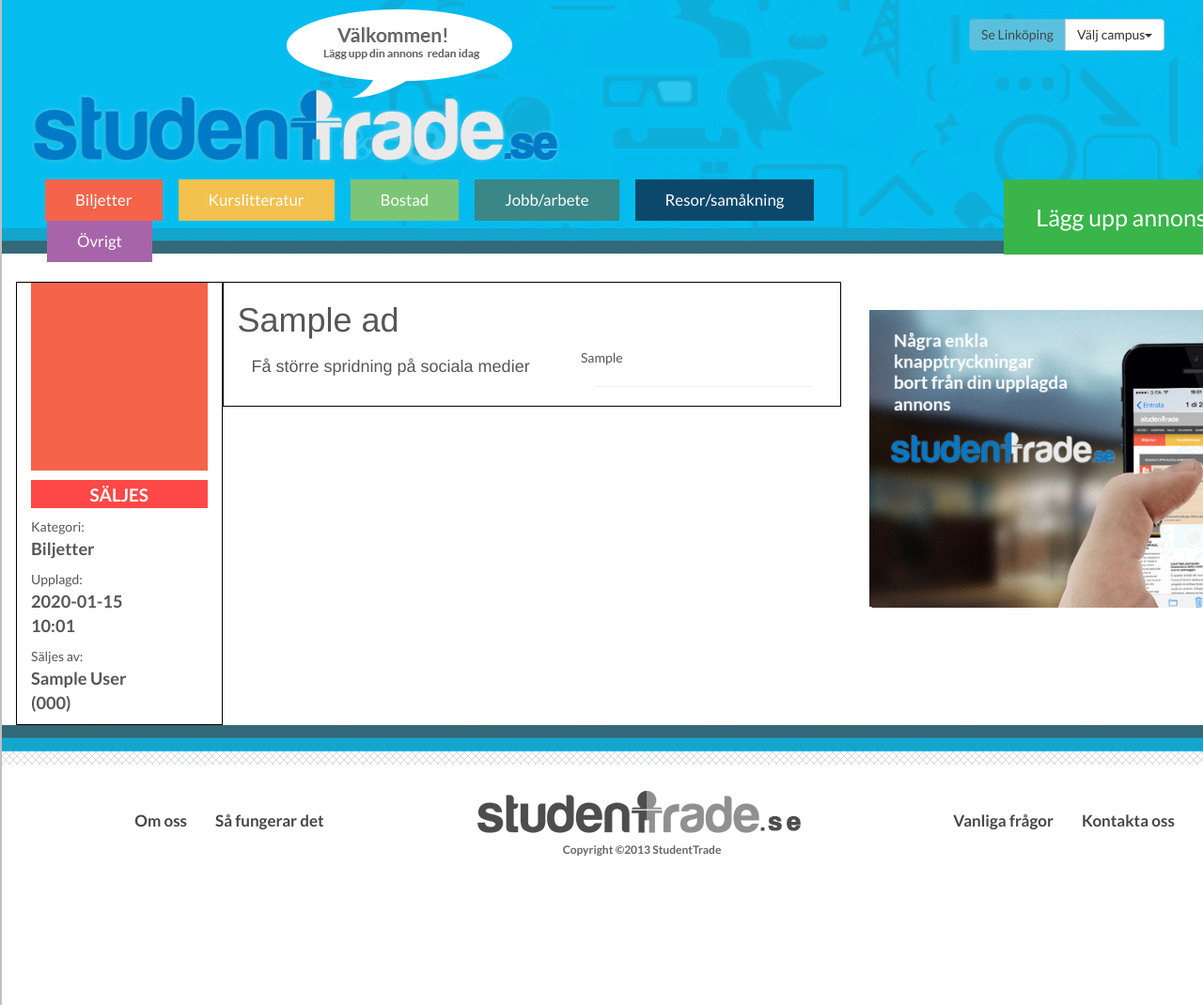
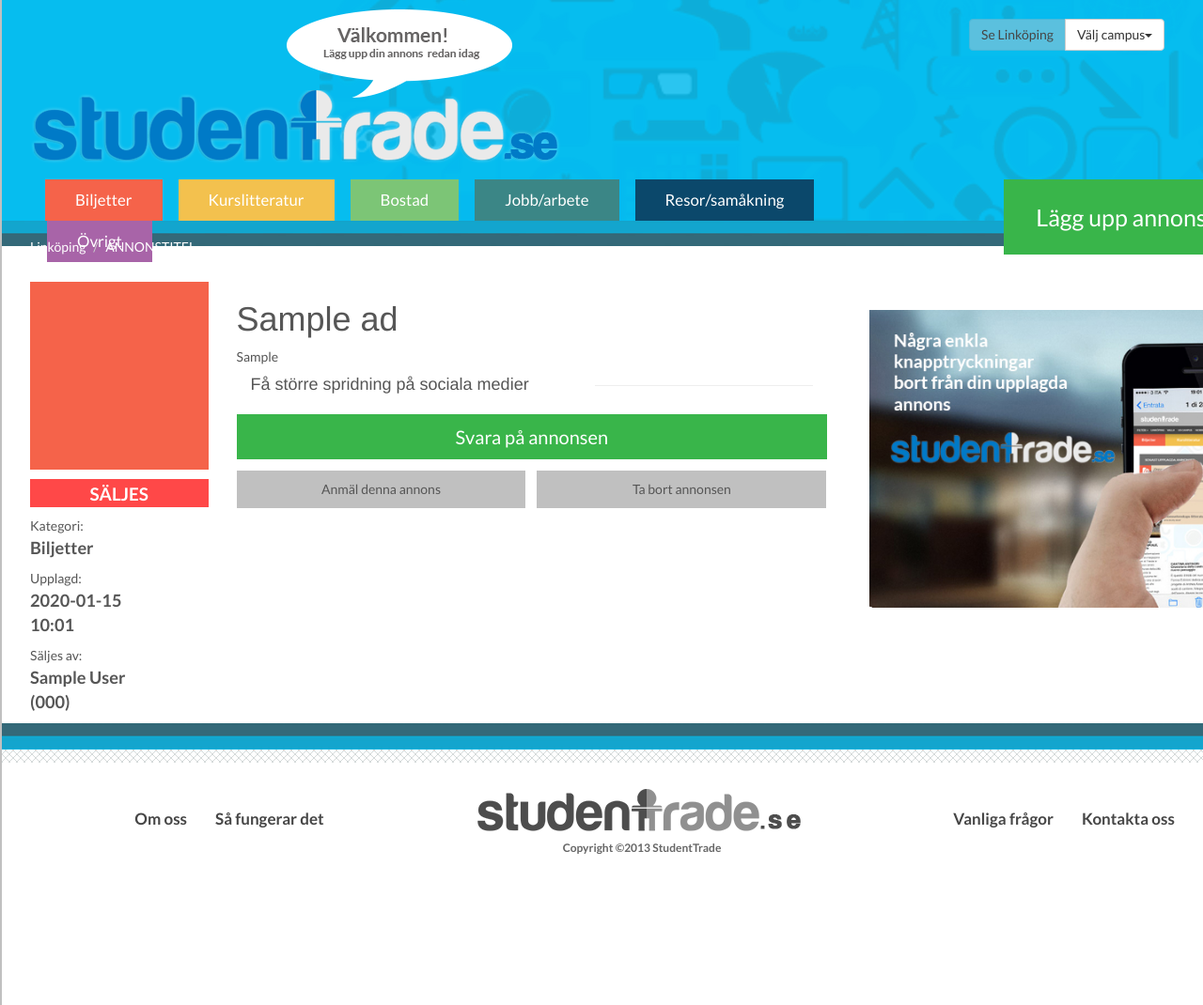
Before and after one commit to jwanglof/StudentTrade, a PHP site: the page made by front.php in a window 1280 px wide. Shown: the whole page at 94% size. Run offline with PHP 8.4, Linux system fonts and the light colour scheme; data comes from the database, SQL or seed files in the repository; tables that the repository leaves empty hold one stand-in row (values such as "Sample post").

Commit message:
The new design is done

```diff
--- a/StudentTrade/Css/style.css
+++ b/StudentTrade/Css/style.css
@@ -23,8 +23,8 @@ a:visited {color: #565656;}
 	background-repeat: repeat-x, no-repeat;
 	background-position: bottom, right bottom;
 
-	height: 270px;
-	/*border: 1px solid #000;*/
+	height: 262px;
+	/*border: 1px solid #ff0;*/
 }
 
 .top img {
@@ -90,7 +90,7 @@ a:visited {color: #565656;}
 	font-size: 40px;
 	background-color: #666666;
 	color: #fff;
-	height: 85px;
+	height: 58px;
 	/*border: 1px solid #000;*/
 }
 
@@ -99,10 +99,9 @@ a:visited {color: #565656;}
 }
 .breadcrumb {
 	background-color: transparent;
+	/*border: 1px solid #000;*/
 }
-.breadcrumb a {
-	color: #fff;
-}
+.breadcrumb a {color: #fff;}
 
 .rightColumn {
 	padding-top: 30px;
@@ -144,8 +143,9 @@ a:visited {color: #565656;}
 }
 .newAdInfo a {color: #464646;}
 .newAdInfo h4 {
-	font-size: 1.24em;
+	font-size: 1.3em;
 	font-weight: 700;
+	line-height: 25px;
 }
 .newAdInfo.price {
 	text-align: right;
@@ -157,7 +157,7 @@ a:visited {color: #565656;}
 }
 
 .where {
-	font-size: 0.5em;
+	/*font-size: 0.5em;*/
 	font-weight: 700;
 	margin-left: 15px;
 }
@@ -207,4 +207,24 @@ span.adShowInfo {
 	font-weight: 700;
 }
 
+#adAnswer {
+	background-color: #39b54a;
+	font-size: 20px;
+	text-align: center;
+	margin-top: 10px;
+	padding: 10px 0px;
+	color: #fff;
+}
+
+#adReport,#adDelete {
+	background-color: #c0c0c0;
+	padding: 10px 5px;
+	text-align: center;
+	margin-top: 12px;
+
+	width: 49%;
+}
+
+#adReport {margin-right: 12px;}
+
 /*.nav>li>a:hover,.nav>li>a:focus{text-decoration:none;background-color:none;vertical-align:text-top; text-decoration: none;}*/
--- a/StudentTrade/Views/ad_show.php
+++ b/StudentTrade/Views/ad_show.php
@@ -24,7 +24,7 @@ $title = myWordWrap($ad["title"], 33);
 $info = myWordWrap($ad["info"], 68);
 
 ?>
-				<div class="col-xs-3" style="border: 1px solid #000;">
+				<div class="col-xs-3">
 					<p style="width: 100%; height: 200px; background-color: <?php echo $adCategory["color"]; ?>"></p>
 					<p style="width: 100%; height: 30px; font-size: 1.35em; text-align: center;" class="adType <?php echo $adType["short_name"]; ?>"><?php echo $adType["name"]; ?></p>
 					<p>
@@ -50,45 +50,23 @@ $info = myWordWrap($ad["info"], 68);
 						</span>
 					</p>
 				</div>
-				<div class="col-xs-9" style="border: 1px solid #000;">
+				<div class="col-xs-9">
 					<h1><?php echo $ad["title"]; ?></h1>
 					<?php echo $ad["info"]; ?>
+					<div class="row">
 						<div class="col-xs-7">
 							<h4>Få större spridning på sociala medier</h4>
 						</div>
 						<div class="col-xs-5"><hr /></div>
-
 					</div>
 
-				<!-- <div class="col-xs-12 categoryHeading" style="background-color: <?php echo $adCategory["color"]; ?>">
-					<?php include("category_heading.php");/*echo $title;*/ ?>
+					<div id="adAnswer">Svara på annonsen</div>
+
+					<div class="row">
+						<div class="col-xs-6" id="adReport">Anmäl denna annons</div>
+						<div class="col-xs-6" id="adDelete">Ta bort annonsen</div>
 					</div>
-				<div class="col-xs-12" style="width: 100%; min-height: 200px; background-color: #f4f4f4;">
-					<div class="col-xs-12" style="background-color: #DCD9D4; padding: 10px 10px;">
-						<?php echo wordwrap($ad["info"], 71, "<br />", true); ?>
 				</div>
-						<div class="col-xs-8" style="background-color: #DCD9D4; border-top: 1px solid #000; min-height: 70px;">
-							<h4>Säljes av: <?php echo $adUserInfo["name"]; ?></h4>
-							Telefonnummer: <?php echo (!empty($adUserInfo["phonenumber"]) ? $adUserInfo["phonenumber"] : "<i>Ej angett</i>"); ?>
-							<br />
-							Pris: <?php echo $ad["price"]; ?>kr
-							<p>
-							<?php
-							foreach ($adSubCategory as $val) {
-								echo $val["name"] .": ";
-								foreach ($adInfo as $value) {
-									if ($val["id"] == $value["fk_adInfo_adSubCategory"])
-										echo $value["sub_category_value"];
-								}
-								echo "<br />";
-							}
-							?>
-							</p>
-						</div>
-						<div class="col-xs-4" style="text-align: right;">
-							<div style="background-color: #39b54a; font-size: 20px; text-align: center; margin-top: 10px; padding: 10px 0px; color: #fff;" id="adAnswer">Svara på annonsen</div>
-							<div id="adReport">Anmäl denna annons</div>
-							<div id="adDelete">Ta bort annonsen</div>
 
 				<div style="display: none;" id="adAnswerForm">
 					<form method="post" action="front.php?page=ad_form&city=<?php echo $_GET["city"]; ?>&aid=<?php echo $_GET["aid"]; ?>&check" class="form-horizontal" role="form">
@@ -129,10 +107,8 @@ $info = myWordWrap($ad["info"], 68);
 								</div>
 							</div>
 
-										<button type="submit" class="btn btn-primary btn-sm">Skicka meddelande</button>
+							<button type="submit" class="btn btn-primary btn-sm">Skicka anmälan</button>
 							<button type="reset" class="btn btn-default btn-sm">Rensa alla fält</button>
 						</fieldset>
 					</form>
 				</div>
-						</div>
-				</div> -->
--- a/StudentTrade/Views/latest.php
+++ b/StudentTrade/Views/latest.php
@@ -24,7 +24,7 @@
 				}
 				?>
 				<div class="col-xs-12 categoryHeading" <?php echo (isset($_GET["type"]) ? "style=\"background-color: ". $adCategory["color"] ."\"" : ""); ?>>
-					<?php include("category_heading.php"); ?>
+					<?php echo (isset($_GET["type"]) ? $adCategory["description"] : "Senaste annonserna"); ?>
 				</div>
 				<div class="col-xs-12">
 					<div class="row" id="latestAd">
--- a/front.php
+++ b/front.php
@@ -101,7 +101,7 @@ $dbh = null;
 					</div>
 				</div>
 
-				<div class="row">
+				<div class="row" style="position: relative; z-index: 2;">
 					<div class="col-xs-9 navbar">
 				    	<div class="navbar-collapse collapse">
 							<ul class="nav nav-pills">
@@ -137,6 +137,28 @@ $dbh = null;
 						</ul>
 					</div>
 				</div>
+				<div class="row" style="position: relative; top: -55px; z-index: 3;">
+					<ol class="breadcrumb">
+						<li><a href="front.php?page=latest&city=<?php echo $city["short_name"]; ?>"><?php echo $city["city_name"]; ?></a></li>
+						<?php
+						if (isset($_GET["campus"])) {
+							foreach ($campuses[0] as $key => $value) {
+								if (replaceSwedishLetters(replaceSpecialChars(strtolower($value["campus_name"]))) == $_GET["campus"])
+									echo "<li><a href=\"#\">". $value["campus_name"] ."</a></li>";
+							}
+						}
+						if (isset($_GET["type"])) {
+							foreach ($adtypes as $key => $value) {
+								if ($value["name"] == $_GET["type"])
+									echo "<li><a href=\"#\">". $value["description"] ."</a></li>";
+							}
+						}
+						if (isset($_GET["aid"])) {
+							echo "<li><a href=\"#\">ANNONSTITEL</a></li>";
+						}
+						?>
+					</ol>
+				</div>
 			</div>
 
 			<div class="content">
```
Also changed, not shown: 2013-10-25-050709_1680x1050_scrot.png (deleted), Old/New_Design/img/annonsSalj.jpg (renamed from Old/New_Design/annonsSalj.jpg), Old/New_Design/img/logo2.png (renamed from Old/New_Design/logo2.png), Old/New_Design/img/platforms.png (renamed from Old/New_Design/platforms.png), Old/New_Design/img/socialt.jpg (renamed from Old/New_Design/socialt.jpg), StudentTrade/Views/Trash/category_heading.php (renamed from StudentTrade/Views/category_heading.php). Lines whose indentation alone changed are shown as unchanged.
